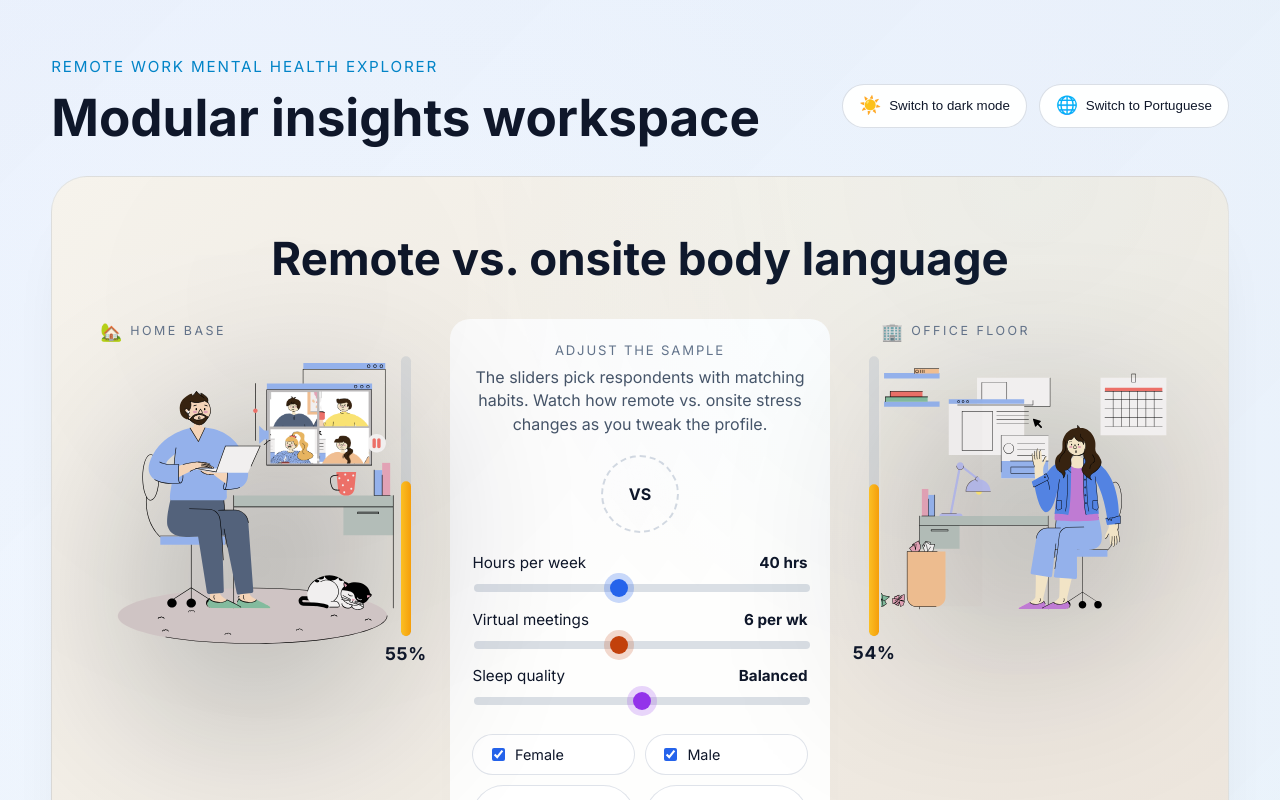
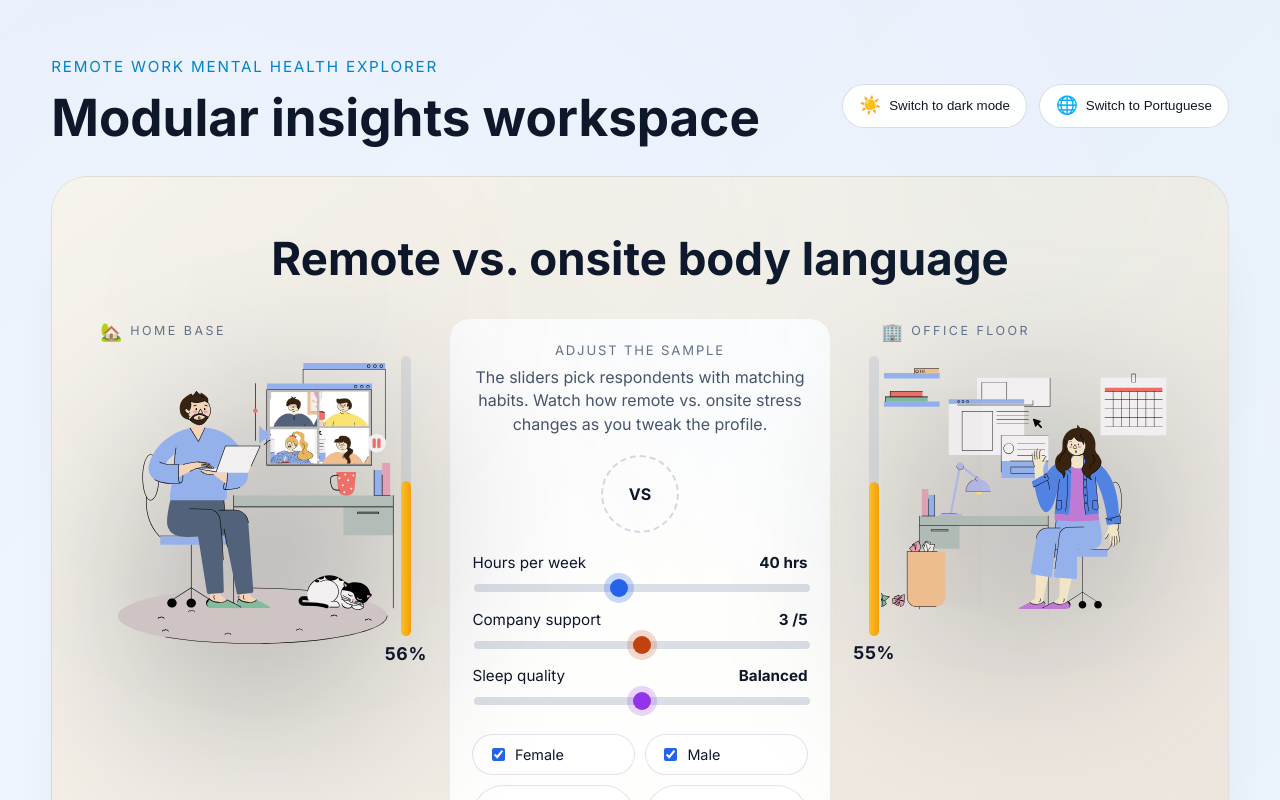
Before and after one commit to joaovarela14/VI, a React (Vite) app in the folder remote-mental-health-viz/: page / in a window 1280 px wide. Shown: the top 800 px of the page. Built offline with nearby package versions, Linux system fonts and the light colour scheme.

Commit message:
refactor: Replace 'meetings' with 'companySupport' in StressPersonaHero component and update related labels and logic

```diff
--- a/remote-mental-health-viz/src/components/StressPersonaHero.jsx
+++ b/remote-mental-health-viz/src/components/StressPersonaHero.jsx
@@ -9,7 +9,7 @@ import './stress-model.css'
 
 const DEFAULTS = {
   hours: 40,
-  meetings: 6,
+  companySupport: 3,
   sleep: 2,
 }
 
@@ -54,7 +54,7 @@ const sanitizeDataset = (rows) =>
   rows.filter(
     (row) =>
       Number.isFinite(row.hoursWorked) &&
-      Number.isFinite(row.virtualMeetings) &&
+      Number.isFinite(row.companySupport) &&
       typeof row.sleepQuality === 'string'
   )
 
@@ -133,7 +133,7 @@ const StressModel = ({ label, percent, stateLabel, variant = 'remote', context }
 function StressPersonaHero({ data = [], copy = {}, theme = 'light' }) {
   const genderOptions = copy?.genderOptions ?? []
   const [hours, setHours] = useState(DEFAULTS.hours)
-  const [meetings, setMeetings] = useState(DEFAULTS.meetings)
+  const [companySupport, setCompanySupport] = useState(DEFAULTS.companySupport)
   const [sleepFocus, setSleepFocus] = useState(DEFAULTS.sleep)
   const [genderFilters, setGenderFilters] = useState(() => genderOptions.map((option) => option.id))
 
@@ -159,8 +159,8 @@ function StressPersonaHero({ data = [], copy = {}, theme = 'light' }) {
     const gaussian = (delta, scale) => Math.exp(-Math.pow(delta / scale, 2))
 
     const sliderInfluence =
-      ((hours - DEFAULTS.hours) / 20) * 25 +
-      ((meetings - DEFAULTS.meetings) / 8) * 18 -
+      ((hours - DEFAULTS.hours) / 20) * 25 -
+      ((companySupport - DEFAULTS.companySupport) / 3) * 18 -
       ((sleepFocus - DEFAULTS.sleep) / 2) * 22
 
     const computeScore = (predicate) => {
@@ -178,11 +178,11 @@ function StressPersonaHero({ data = [], copy = {}, theme = 'light' }) {
           return
         }
 
-        const rowMeetings = Number.isFinite(row.virtualMeetings) ? row.virtualMeetings : DEFAULTS.meetings
+        const rowCompanySupport = Number.isFinite(row.companySupport) ? row.companySupport : DEFAULTS.companySupport
         const rowSleepScore = toSleepScore(row.sleepQuality)
         const weight =
           gaussian((row.hoursWorked ?? DEFAULTS.hours) - hours, 10) *
-          gaussian((rowMeetings ?? DEFAULTS.meetings) - meetings, 5) *
+          gaussian((rowCompanySupport ?? DEFAULTS.companySupport) - companySupport, 2) *
           gaussian(rowSleepScore - sleepFocus, 0.9)
 
         if (weight <= 0.0001) {
@@ -216,7 +216,7 @@ function StressPersonaHero({ data = [], copy = {}, theme = 'light' }) {
       remote: computeScore(remotePredicate),
       onsite: computeScore(onsitePredicate),
     }
-  }, [sanitizedRows, genderFilters, genderOptions, hours, meetings, sleepFocus])
+  }, [sanitizedRows, genderFilters, genderOptions, hours, companySupport, sleepFocus])
 
   const updateGenderFilters = (genderId) => {
     setGenderFilters((current) => {
@@ -229,7 +229,7 @@ function StressPersonaHero({ data = [], copy = {}, theme = 'light' }) {
 
   const handleReset = () => {
     setHours(DEFAULTS.hours)
-    setMeetings(DEFAULTS.meetings)
+    setCompanySupport(DEFAULTS.companySupport)
     setSleepFocus(DEFAULTS.sleep)
     setGenderFilters(genderOptions.map((option) => option.id))
   }
@@ -289,17 +289,17 @@ function StressPersonaHero({ data = [], copy = {}, theme = 'light' }) {
             </div>
 
             <div className="control-group">
-              <label htmlFor="meetings-slider" className="control-label">
-                {copy?.panel?.meetings?.label} <strong>{meetings} {copy?.panel?.meetings?.unit}</strong>
+              <label htmlFor="company-support-slider" className="control-label">
+                {copy?.panel?.companySupport?.label} <strong>{companySupport} {copy?.panel?.companySupport?.unit}</strong>
               </label>
               <input
-                id="meetings-slider"
+                id="company-support-slider"
                 type="range"
-                min="0"
-                max="14"
+                min="1"
+                max="5"
                 step="1"
-                value={meetings}
-                onChange={(event) => setMeetings(Number.parseInt(event.target.value, 10))}
+                value={6 - companySupport}
+                onChange={(event) => setCompanySupport(6 - Number.parseInt(event.target.value, 10))}
                 className="control-slider control-slider--onsite"
               />
             </div>
@@ -314,8 +314,8 @@ function StressPersonaHero({ data = [], copy = {}, theme = 'light' }) {
                 min="1"
                 max="3"
                 step="1"
-                value={sleepFocus}
-                onChange={(event) => setSleepFocus(Number.parseInt(event.target.value, 10))}
+                value={4 - sleepFocus}
+                onChange={(event) => setSleepFocus(4 - Number.parseInt(event.target.value, 10))}
                 className="control-slider control-slider--sleep"
               />
             </div>
--- a/remote-mental-health-viz/src/i18n/en.js
+++ b/remote-mental-health-viz/src/i18n/en.js
@@ -127,9 +127,9 @@ const en = {
         label: 'Hours per week',
         unit: 'hrs',
       },
-      meetings: {
-        label: 'Virtual meetings',
-        unit: 'per wk',
+      companySupport: {
+        label: 'Company support',
+        unit: '/5',
       },
       sleep: {
         label: 'Sleep quality',
--- a/remote-mental-health-viz/src/i18n/pt.js
+++ b/remote-mental-health-viz/src/i18n/pt.js
@@ -127,9 +127,9 @@ const pt = {
         label: "Horas por semana",
         unit: "h/sem",
       },
-      meetings: {
-        label: "Reuniões virtuais",
-        unit: "semana",
+      companySupport: {
+        label: "Apoio da empresa",
+        unit: "/5",
       },
       sleep: {
         label: "Qualidade do sono",
```
